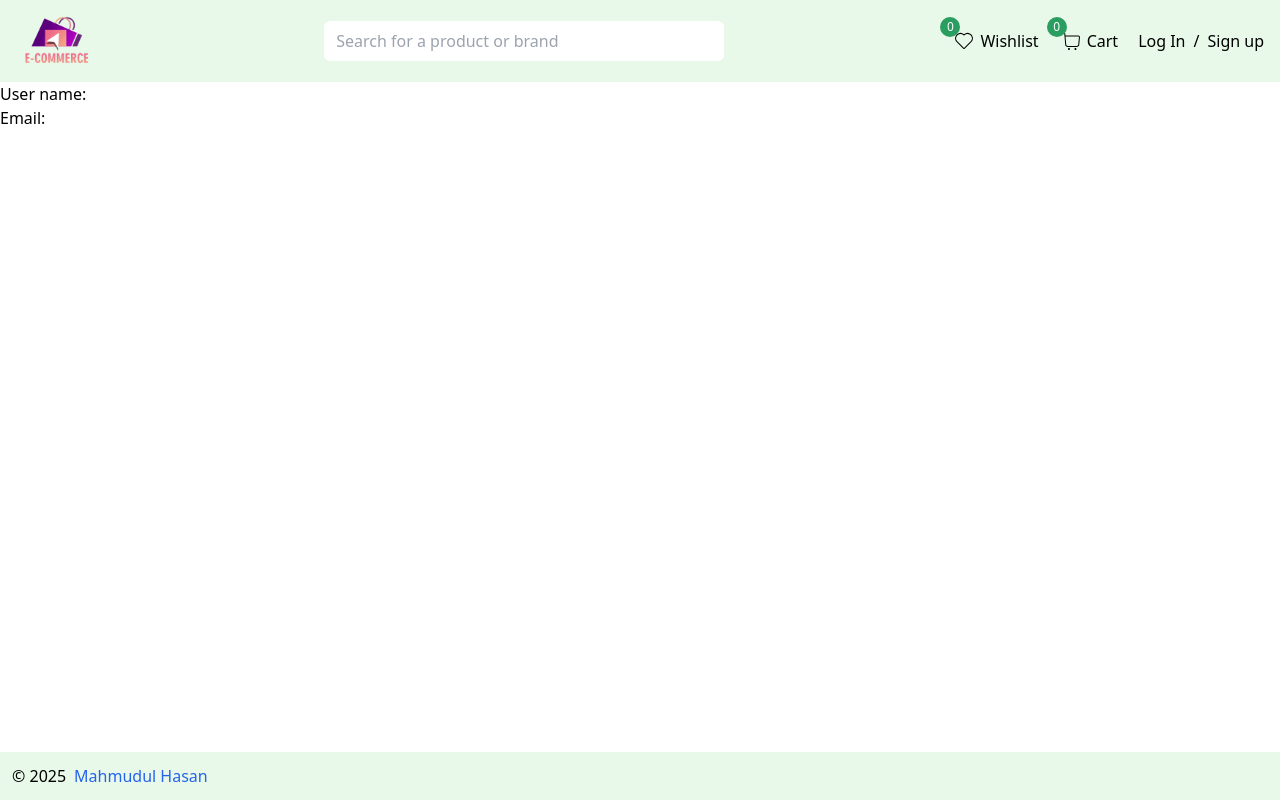
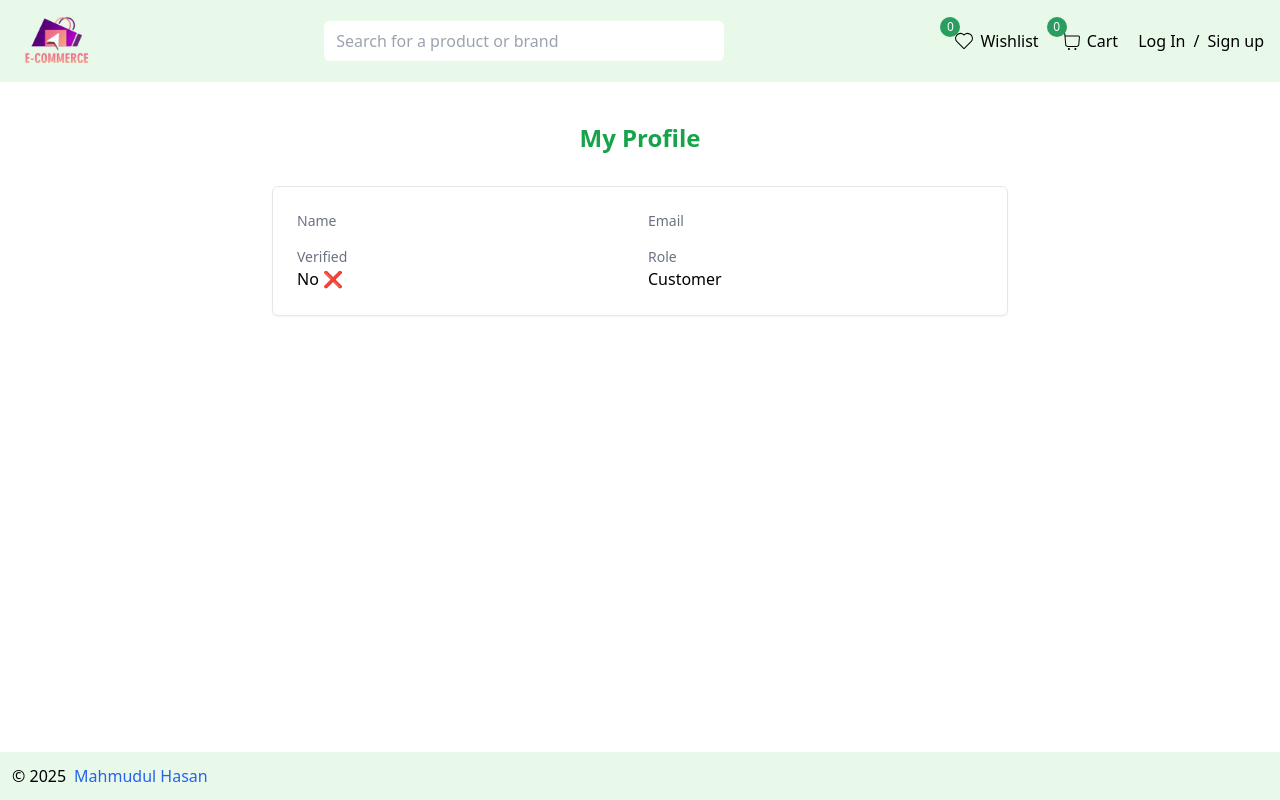
Before and after one commit to mHasan1037/mern-ecommerce-frontend, a Next.js app: page /account/profile in a window 1280 px wide. Built offline with nearby package versions, Linux system fonts and the light colour scheme; no server answers.

Commit message:
Styled the profile page

```diff
--- a/app/account/profile/page.tsx
+++ b/app/account/profile/page.tsx
@@ -1,37 +1,86 @@
-"use client"
-import LoadingScreen from '@/components/LoadingScreen';
-import { useAppDispatch, useAppSelector } from '@/redux/hooks'
-import { loadUser } from '@/redux/slices/authSlice';
-import React, { useEffect } from 'react'
+"use client";
+import LoadingScreen from "@/components/LoadingScreen";
+import { useAppDispatch, useAppSelector } from "@/redux/hooks";
+import { loadUser } from "@/redux/slices/authSlice";
+import React, { useEffect } from "react";
 
 const Profile = () => {
   const dispatch = useAppDispatch();
-  const {user, loading} = useAppSelector((state) => state.auth);
+  const { user, loading } = useAppSelector((state) => state.auth);
 
-  useEffect(()=>{
-     dispatch(loadUser())
-  }, [dispatch])
+  useEffect(() => {
+    dispatch(loadUser());
+  }, [dispatch]);
 
-  if(loading){
-    return <LoadingScreen />
+  if (loading) {
+    return <LoadingScreen />;
   }
 
   return (
-    <div>
-      <h1>User name: {user?.name}</h1>
-      <h1>Email: {user?.email}</h1>
-      {user?.isVerified && <h2>Verified: Yes</h2>}
-      {user?.isAdmin && <h2>Role: Admin</h2>}
-      {user?.totalSpent && <h2>Total amount ordered: {user.totalSpent}</h2>}
-      {user?.totalDeliveredOrders != null && (
-        <h2>Total Delivered orders: {user.totalDeliveredOrders}</h2>
-      )}
-      {user?.recentOrder && <h2>Recent order: {user?.recentOrder.orderItems[0]?.name}</h2>}
-      {user?.totalCancelledOrders != null && (
-        <h2>Total Cancel orders: {user.totalCancelledOrders}</h2>
-      )}
+    <div className="max-w-3xl mx-auto px-4 py-10">
+      <h1 className="text-2xl font-bold text-center text-green-600 mb-8">
+        My Profile
+      </h1>
+
+      <div className="bg-white border rounded-md shadow-sm p-6 space-y-4">
+        <div className="grid grid-cols-1 sm:grid-cols-2 gap-4">
+          <div>
+            <p className="text-gray-500 text-sm">Name</p>
+            <p className="font-medium text-lg">{user?.name}</p>
+          </div>
+
+          <div>
+            <p className="text-gray-500 text-sm">Email</p>
+            <p className="font-medium text-lg">{user?.email}</p>
+          </div>
+
+          <div>
+            <p className="text-gray-500 text-sm">Verified</p>
+            <p className="font-medium">
+              {user?.isVerified ? "Yes ✅" : "No ❌"}
+            </p>
+          </div>
+
+          <div>
+            <p className="text-gray-500 text-sm">Role</p>
+            <p className="font-medium">
+              {user?.isAdmin ? "Admin 👑" : "Customer"}
+            </p>
+          </div>
+
+          {user?.totalSpent && (
+            <div>
+              <p className="text-gray-500 text-sm">Total Amount Ordered</p>
+              <p className="font-semibold text-green-700">${user.totalSpent}</p>
+            </div>
+          )}
+
+          {user?.totalDeliveredOrders != null && (
+            <div>
+              <p className="text-gray-500 text-sm">Delivered Orders</p>
+              <p className="font-medium">{user.totalDeliveredOrders}</p>
+            </div>
+          )}
+
+          {user?.totalCancelledOrders != null && (
+            <div>
+              <p className="text-gray-500 text-sm">Cancelled Orders</p>
+              <p className="font-medium">{user.totalCancelledOrders}</p>
+            </div>
+          )}
+
+          {user?.recentOrder && (
+            <div className="sm:col-span-2">
+              <p className="text-gray-500 text-sm">Recent Order</p>
+              <p className="font-medium">
+                {user?.recentOrder?.orderItems?.name}
+              </p>
+            </div>
+          )}
+        </div>
+      </div>
     </div>
-  )
-}
+  );
+};
 
-export default Profile
+export default Profile;
--- a/redux/slices/authSlice.ts
+++ b/redux/slices/authSlice.ts
@@ -10,7 +10,7 @@ interface RecentOrder {
   id: string;
   status: string;
   placedAt: string;
-  orderItems: ProductSummary[];
+  orderItems: ProductSummary;
 }
 
 interface User {
```
